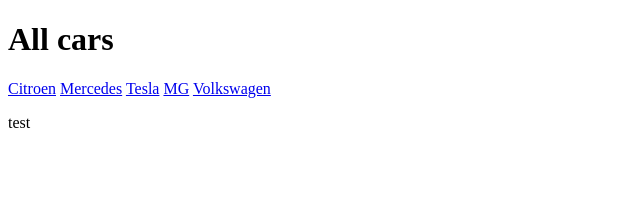
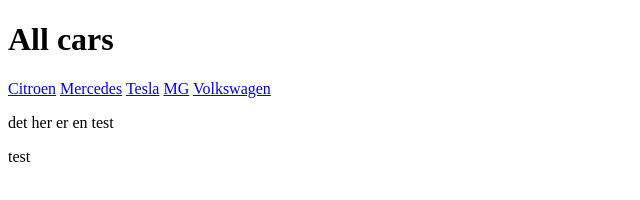
Before and after one commit to nicnic22/bilprojekt2, a plain HTML site: page index.html in a window 1280 px wide. Shown: the full height of the page, 0-640 px from the left. Drawn offline with Linux system fonts and the light colour scheme.

Commit message:
test 3 commit

```diff
--- a/index.html
+++ b/index.html
@@ -18,7 +18,7 @@
 
 
 
-<div class="test2"><div>
+<div class="test2"><p>det her er en test</p><div>
 
 
 <div class="test"><p>test</p></div>
```
